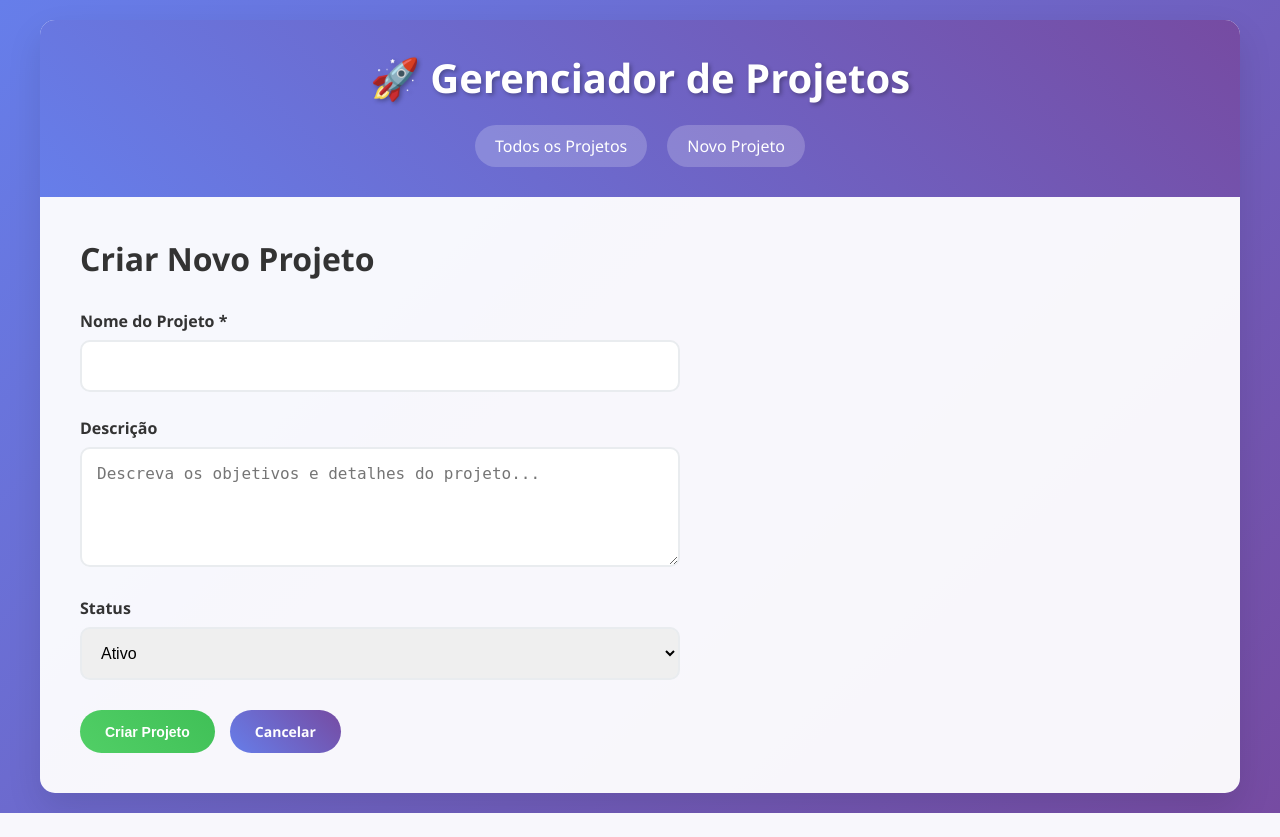
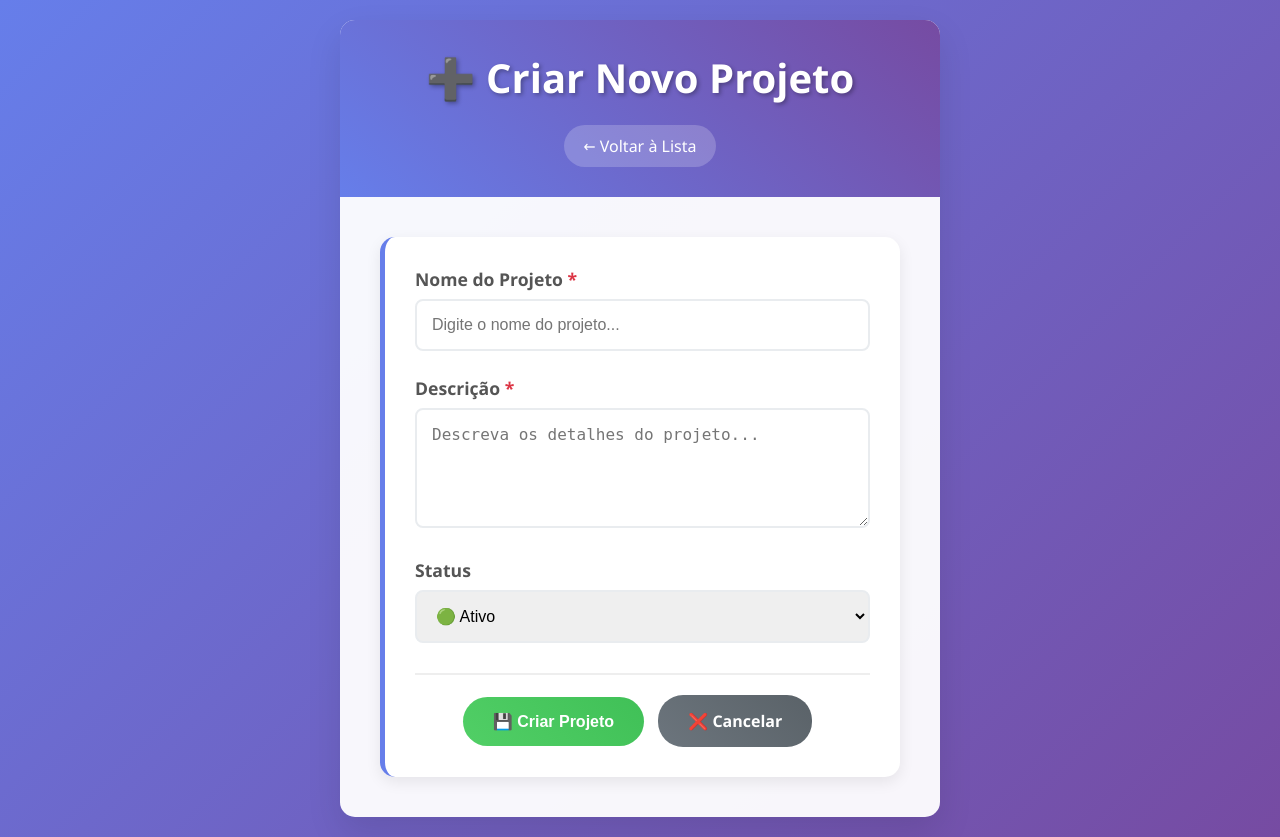
Before and after one commit to gabrielsantanaf/Cadastro-Produtos, a PHP site: page /create.php in a window 1280 px wide. Before the commit the page ends 813 px from the top, so only its background shows below. Run offline with PHP 8.4, Linux system fonts and the light colour scheme.

Commit message:
Projeto com o php v1.3.1

```diff
--- a/frontend/create.php
+++ b/frontend/create.php
@@ -2,25 +2,49 @@
 require_once 'config.php';
 
 $api = new ApiClient();
-$error = '';
+$errors = [];
+$success = false;
 
+// Processar formulário quando enviado
 if ($_SERVER['REQUEST_METHOD'] === 'POST') {
-    $data = [
-        'name' => trim($_POST['name']),
-        'description' => trim($_POST['description']),
-        'status' => $_POST['status']
+    $name = trim($_POST['name'] ?? '');
+    $description = trim($_POST['description'] ?? '');
+    $status = $_POST['status'] ?? 'ativo';
+
+    // Validações
+    if (empty($name)) {
+        $errors[] = 'O nome do projeto é obrigatório';
+    } elseif (strlen($name) < 1) {
+        $errors[] = 'O nome deve ter pelo menos 1 caractere';
+    }
+
+    if (empty($description)) {
+        $errors[] = 'A descrição é obrigatória';
+    } elseif (strlen($description) < 3) {
+        $errors[] = 'A descrição deve ter pelo menos 3 caracteres';
+    }
+
+    if (!in_array($status, ['ativo', 'pausado', 'finalizado'])) {
+        $errors[] = 'Status inválido';
+    }
+
+    // Se não há erros, criar o projeto
+    if (empty($errors)) {
+        $projectData = [
+            'name' => $name,
+            'description' => $description,
+            'status' => $status
         ];
 
-    if (empty($data['name'])) {
-        $error = 'Nome do projeto é obrigatório';
-    } else {
-        $result = $api->createProject($data);
+        $result = $api->createProject($projectData);
 
-        if ($result['status'] === 200 || $result['status'] === 201) {
+        if ($result['status'] === 201 || $result['status'] === 200) {
+            $success = true;
+            // Redirecionar para a lista com mensagem de sucesso
             header('Location: index.php?message=Projeto criado com sucesso!&type=success');
             exit;
         } else {
-            $error = 'Erro ao criar projeto: ' . ($result['data']['detail'] ?? 'Erro desconhecido');
+            $errors[] = isset($result['data']['error']) ? $result['data']['error'] : 'Erro ao criar projeto';
         }
     }
 }
@@ -35,73 +59,254 @@ $title = 'Criar Novo Projeto';
     <meta name="viewport" content="width=device-width, initial-scale=1.0">
     <title><?= $title ?></title>
     <style>
-        /* [Same CSS styles as index.php] */
-        * { margin: 0; padding: 0; box-sizing: border-box; }
-        body { font-family: 'Segoe UI', Tahoma, Geneva, Verdana, sans-serif; background: linear-gradient(135deg, #667eea 0%, #764ba2 100%); min-height: 100vh; padding: 20px; }
-        .container { max-width: 1200px; margin: 0 auto; background: rgba(255, 255, 255, 0.95); border-radius: 15px; box-shadow: 0 15px 35px rgba(0, 0, 0, 0.1); overflow: hidden; }
-        .header { background: linear-gradient(45deg, #667eea, #764ba2); color: white; padding: 30px; text-align: center; }
-        .header h1 { font-size: 2.5em; margin-bottom: 10px; text-shadow: 2px 2px 4px rgba(0,0,0,0.3); }
-        .nav { display: flex; justify-content: center; gap: 20px; margin-top: 20px; }
-        .nav a { color: white; text-decoration: none; padding: 10px 20px; background: rgba(255, 255, 255, 0.2); border-radius: 25px; transition: all 0.3s ease; }
-        .nav a:hover { background: rgba(255, 255, 255, 0.3); transform: translateY(-2px); }
-        .content { padding: 40px; }
-        .btn { background: linear-gradient(45deg, #667eea, #764ba2); color: white; border: none; padding: 12px 25px; border-radius: 25px; cursor: pointer; text-decoration: none; display: inline-block; transition: all 0.3s ease; font-size: 14px; font-weight: 600; }
-        .btn:hover { transform: translateY(-2px); box-shadow: 0 5px 15px rgba(0,0,0,0.2); }
-        .btn-success { background: linear-gradient(45deg, #51cf66, #40c057); }
-        .form-group { margin-bottom: 25px; }
-        .form-group label { display: block; margin-bottom: 8px; font-weight: 600; color: #333; }
-        .form-control { width: 100%; padding: 15px; border: 2px solid #e9ecef; border-radius: 10px; font-size: 16px; transition: border-color 0.3s ease; }
-        .form-control:focus { outline: none; border-color: #667eea; }
-        textarea.form-control { resize: vertical; min-height: 120px; }
-        .alert { padding: 15px; border-radius: 10px; margin-bottom: 20px; }
-        .alert-error { background: #f8d7da; color: #721c24; border: 1px solid #f5c6cb; }
+        * {
+            margin: 0;
+            padding: 0;
+            box-sizing: border-box;
+        }
+
+        body {
+            font-family: 'Segoe UI', Tahoma, Geneva, Verdana, sans-serif;
+            background: linear-gradient(135deg, #667eea 0%, #764ba2 100%);
+            min-height: 100vh;
+            padding: 20px;
+        }
+
+        .container {
+            max-width: 600px;
+            margin: 0 auto;
+            background: rgba(255, 255, 255, 0.95);
+            border-radius: 15px;
+            box-shadow: 0 15px 35px rgba(0, 0, 0, 0.1);
+            overflow: hidden;
+        }
+
+        .header {
+            background: linear-gradient(45deg, #667eea, #764ba2);
+            color: white;
+            padding: 30px;
+            text-align: center;
+        }
+
+        .header h1 {
+            font-size: 2.5em;
+            margin-bottom: 10px;
+            text-shadow: 2px 2px 4px rgba(0,0,0,0.3);
+        }
+
+        .nav {
+            display: flex;
+            justify-content: center;
+            gap: 20px;
+            margin-top: 20px;
+        }
+
+        .nav a {
+            color: white;
+            text-decoration: none;
+            padding: 10px 20px;
+            background: rgba(255, 255, 255, 0.2);
+            border-radius: 25px;
+            transition: all 0.3s ease;
+        }
+
+        .nav a:hover {
+            background: rgba(255, 255, 255, 0.3);
+            transform: translateY(-2px);
+        }
+
+        .content {
+            padding: 40px;
+        }
+
+        .form-container {
+            background: white;
+            border-radius: 15px;
+            padding: 30px;
+            box-shadow: 0 5px 15px rgba(0,0,0,0.08);
+            border-left: 5px solid #667eea;
+        }
+
+        .form-group {
+            margin-bottom: 25px;
+        }
+
+        .form-label {
+            display: block;
+            font-weight: 600;
+            color: #555;
+            margin-bottom: 8px;
+            font-size: 1.1em;
+        }
+
+        .form-control {
+            width: 100%;
+            padding: 15px;
+            border: 2px solid #e9ecef;
+            border-radius: 8px;
+            font-size: 16px;
+            transition: border-color 0.3s ease, box-shadow 0.3s ease;
+        }
+
+        .form-control:focus {
+            outline: none;
+            border-color: #667eea;
+            box-shadow: 0 0 0 0.2rem rgba(102, 126, 234, 0.25);
+        }
+
+        .form-control.error {
+            border-color: #dc3545;
+        }
+
+        textarea.form-control {
+            resize: vertical;
+            min-height: 120px;
+        }
+
+        select.form-control {
+            cursor: pointer;
+        }
+
+        .btn {
+            background: linear-gradient(45deg, #667eea, #764ba2);
+            color: white;
+            border: none;
+            padding: 15px 30px;
+            border-radius: 25px;
+            cursor: pointer;
+            text-decoration: none;
+            display: inline-block;
+            transition: all 0.3s ease;
+            font-size: 16px;
+            font-weight: 600;
+            margin-right: 10px;
+        }
+
+        .btn:hover {
+            transform: translateY(-2px);
+            box-shadow: 0 5px 15px rgba(0,0,0,0.2);
+        }
+
+        .btn-secondary {
+            background: linear-gradient(45deg, #6c757d, #5a6268);
+        }
+
+        .btn-success {
+            background: linear-gradient(45deg, #51cf66, #40c057);
+        }
+
+        .alert {
+            padding: 15px;
+            border-radius: 10px;
+            margin-bottom: 20px;
+        }
+
+        .alert-danger {
+            background: #f8d7da;
+            color: #721c24;
+            border: 1px solid #f5c6cb;
+        }
+
+        .alert-success {
+            background: #d4edda;
+            color: #155724;
+            border: 1px solid #c3e6cb;
+        }
+
+        .form-actions {
+            text-align: center;
+            margin-top: 30px;
+            padding-top: 20px;
+            border-top: 2px solid #eee;
+        }
+
+        .required {
+            color: #dc3545;
+        }
     </style>
 </head>
 <body>
     <div class="container">
         <div class="header">
-            <h1>🚀 Gerenciador de Projetos</h1>
+            <h1>➕ Criar Novo Projeto</h1>
             <nav class="nav">
-                <a href="index.php">Todos os Projetos</a>
-                <a href="create.php">Novo Projeto</a>
+                <a href="index.php">← Voltar à Lista</a>
             </nav>
         </div>
         <div class="content">
 
-<h2 style="color: #333; margin-bottom: 30px; font-size: 2em;">Criar Novo Projeto</h2>
-
-<?php if ($error): ?>
-    <div class="alert alert-error"><?= htmlspecialchars($error) ?></div>
+<?php if (!empty($errors)): ?>
+    <div class="alert alert-danger">
+        <strong>Erro(s) encontrado(s):</strong>
+        <ul style="margin: 10px 0 0 20px;">
+            <?php foreach ($errors as $error): ?>
+                <li><?= htmlspecialchars($error) ?></li>
+            <?php endforeach; ?>
+        </ul>
+    </div>
 <?php endif; ?>
 
-<form method="POST" style="max-width: 600px;">
+<?php if ($success): ?>
+    <div class="alert alert-success">
+        <strong>Sucesso!</strong> Projeto criado com sucesso!
+    </div>
+<?php endif; ?>
+
+            <div class="form-container">
+                <form method="POST" action="">
                     <div class="form-group">
-        <label for="name">Nome do Projeto *</label>
-        <input type="text" id="name" name="name" class="form-control"
-               value="<?= htmlspecialchars($_POST['name'] ?? '') ?>" required>
+                        <label for="name" class="form-label">
+                            Nome do Projeto <span class="required">*</span>
+                        </label>
+                        <input
+                            type="text"
+                            id="name"
+                            name="name"
+                            class="form-control <?= in_array('O nome do projeto é obrigatório', $errors) || in_array('O nome deve ter pelo menos 1 caractere', $errors) ? 'error' : '' ?>"
+                            value="<?= htmlspecialchars($_POST['name'] ?? '') ?>"
+                            placeholder="Digite o nome do projeto..."
+                            required
+                        >
                     </div>
 
                     <div class="form-group">
-        <label for="description">Descrição</label>
-        <textarea id="description" name="description" class="form-control"
-                  placeholder="Descreva os objetivos e detalhes do projeto..."><?= htmlspecialchars($_POST['description'] ?? '') ?></textarea>
+                        <label for="description" class="form-label">
+                            Descrição <span class="required">*</span>
+                        </label>
+                        <textarea
+                            id="description"
+                            name="description"
+                            class="form-control <?= in_array('A descrição é obrigatória', $errors) || in_array('A descrição deve ter pelo menos 3 caracteres', $errors) ? 'error' : '' ?>"
+                            placeholder="Descreva os detalhes do projeto..."
+                            required
+                        ><?= htmlspecialchars($_POST['description'] ?? '') ?></textarea>
                     </div>
 
                     <div class="form-group">
-        <label for="status">Status</label>
+                        <label for="status" class="form-label">Status</label>
                         <select id="status" name="status" class="form-control">
-            <option value="ativo" <?= ($_POST['status'] ?? 'ativo') === 'ativo' ? 'selected' : '' ?>>Ativo</option>
-            <option value="pausado" <?= ($_POST['status'] ?? '') === 'pausado' ? 'selected' : '' ?>>Pausado</option>
-            <option value="finalizado" <?= ($_POST['status'] ?? '') === 'finalizado' ? 'selected' : '' ?>>Finalizado</option>
+                            <option value="ativo" <?= ($_POST['status'] ?? 'ativo') === 'ativo' ? 'selected' : '' ?>>
+                                🟢 Ativo
+                            </option>
+                            <option value="pausado" <?= ($_POST['status'] ?? '') === 'pausado' ? 'selected' : '' ?>>
+                                🟡 Pausado
+                            </option>
+                            <option value="finalizado" <?= ($_POST['status'] ?? '') === 'finalizado' ? 'selected' : '' ?>>
+                                🔴 Finalizado
+                            </option>
                         </select>
                     </div>
 
-    <div style="display: flex; gap: 15px; margin-top: 30px;">
-        <button type="submit" class="btn btn-success">Criar Projeto</button>
-        <a href="index.php" class="btn">Cancelar</a>
+                    <div class="form-actions">
+                        <button type="submit" class="btn btn-success">
+                            💾 Criar Projeto
+                        </button>
+                        <a href="index.php" class="btn btn-secondary">
+                            ❌ Cancelar
+                        </a>
                     </div>
                 </form>
-
+            </div>
         </div>
     </div>
 </body>
--- a/frontend/index.php
+++ b/frontend/index.php
@@ -197,7 +197,7 @@ $title = 'Lista de Projetos';
 <body>
     <div class="container">
         <div class="header">
-            <h1>🚀 Gerenciador de Projetos</h1>
+            <h1>🚀 Gerenciador de Projetos 🚀</h1>
             <nav class="nav">
                 <a href="index.php">Todos os Projetos</a>
                 <a href="create.php">Novo Projeto</a>
```
Lines whose indentation alone changed are shown as unchanged.
